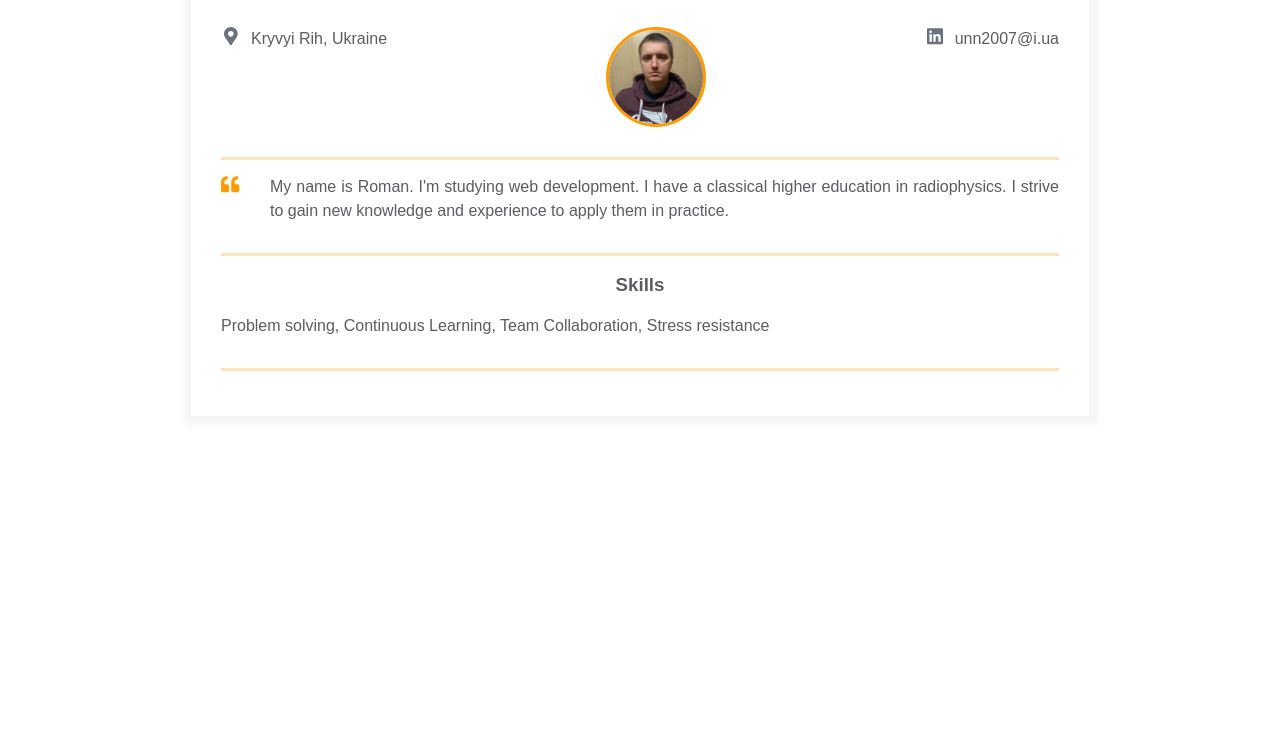
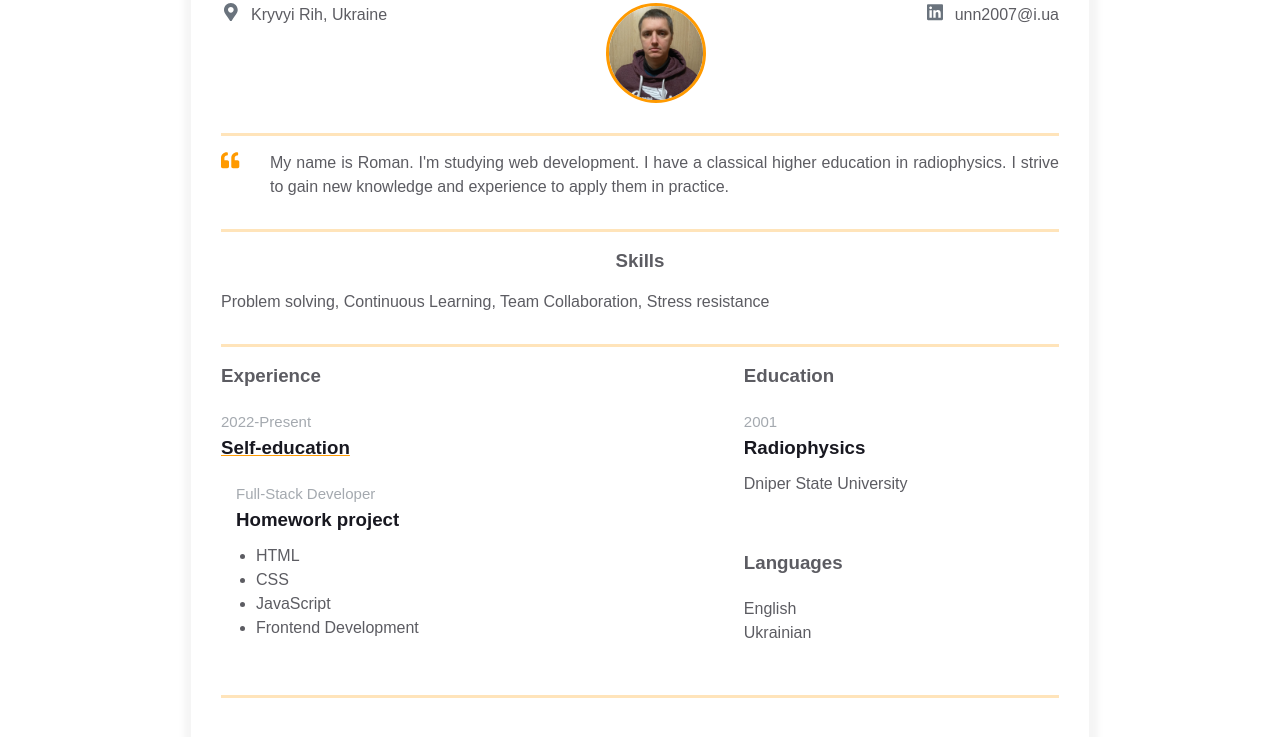
Before and after one commit to Unn2007/homepage, a plain HTML site: page index.html in a window 1280 px wide. Shown: the part 199-936 px from the top of the page. Before the commit the page ends 800 px from the top, so only its background shows below. Drawn offline with Linux system fonts and the light colour scheme.

Commit message:
Add Experience block template, Additional information blok

```diff
--- a/index.html
+++ b/index.html
@@ -7,7 +7,7 @@
     <link rel="stylesheet" href="styles.css" />
   </head>
   <body>
-    ― Hello World! &#x1F609;
+
 
     <main>
       <div class="resume">
@@ -46,11 +46,7 @@
               </div>
 
               <div class="contact-info__block">
-                <a
-                  href="mailto:unn2007@i.ua"
-
-                  class="contact-info__item"
-                >
+                <a href="mailto:unn2007@i.ua" class="contact-info__item">
                   <div class="contact-info__item-icon-wrapper">
                     <svg
                       class="contact-info__item-icon"
@@ -95,7 +91,9 @@
                 </svg>
               </div>
               <p class="intro_text">
-                    My name is Roman. I'm studying web development. I have a classical higher education in radiophysics. I strive to gain new knowledge and experience to apply them in practice.
+                My name is Roman. I'm studying web development. I have a
+                classical higher education in radiophysics. I strive to gain new
+                knowledge and experience to apply them in practice.
               </p>
             </div>
           </div>
@@ -106,12 +104,73 @@
             <div class="skills">
               <h3 class="skills__header">Skills</h3>
               <p class="skills__text">
-                  Problem solving, Continuous Learning, Team Collaboration, Stress resistance
+                Problem solving, Continuous Learning, Team Collaboration, Stress
+                resistance
               </p>
             </div>
           </div>
         </div>
 
+        <div class="container">
+          <div class="resume__block">
+            <div class="main-info fh">
+              <div class="experiences">
+                <h3 class="experiences__header">Experience</h3>
+                <div class="experiences__company">
+                  <div class="experiences__company-header">
+                    <span class="experiences__company-header-durability"
+                      >2022-Present</span
+                    >
+                    <h3 class="experiences__company-header-name">
+                      Self-education
+                    </h3>
+                  </div>
+
+                  <div class="experiences__company-project">
+                    <span class="experiences__company-project-role"
+                      >Full-Stack Developer</span
+                    >
+                    <h3 class="experiences__company-project-name">
+                      Homework project
+                    </h3>
+                    <ul class="experiences__company-project-responsibilities">
+                      <li>HTML</li>
+                      <li>CSS</li>
+                      <li>JavaScript</li>
+                      <li>Frontend Development</li>
+                    </ul>
+                  </div>
+                </div>
+              </div>
+
+              <div class="additional-info fv">
+                <div class="additional-info__education">
+                  <h3 class="additional-info__education-header">Education</h3>
+                  <div class="additional-info__education-university">
+                    <span
+                      class="additional-info__education-university-durability"
+                      >2001</span
+                    >
+                    <h3
+                      class="additional-info__education-university-speciality"
+                    >
+                      Radiophysics
+                    </h3>
+                    <p class="additional-info__education-university-name">
+                      Dniper State University
+                    </p>
+                  </div>
+                </div>
+
+                <div class="additional-info__languages">
+                  <h3 class="additional-info__languages-header">Languages</h3>
+                  <p class="additional-info__languages-item">English</p>
+                  <p class="additional-info__languages-item">Ukrainian</p>
+                </div>
+              </div>
+            </div>
+          </div>
+        </div>
       </div>
     </main>
   </body>
```
Lines whose indentation alone changed are shown as unchanged.
